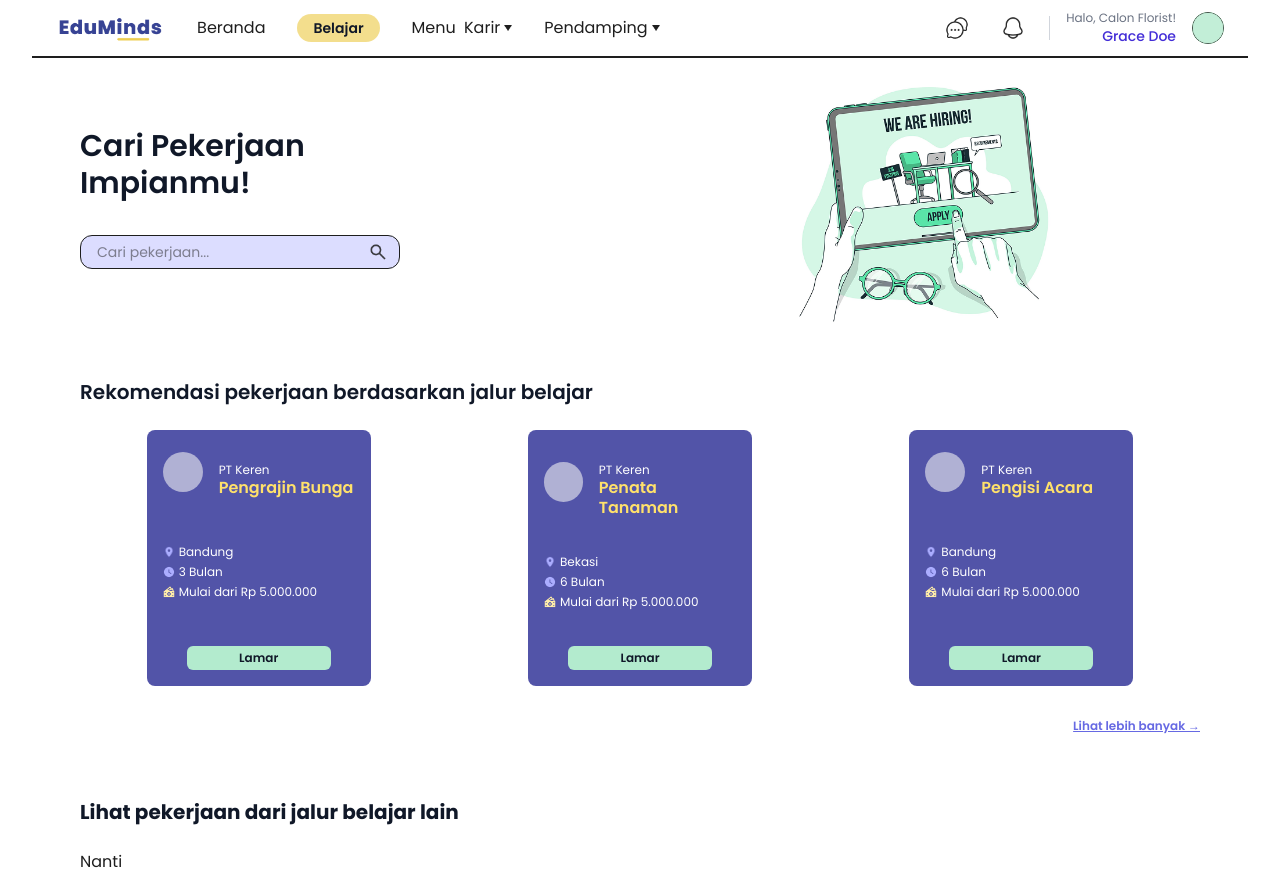
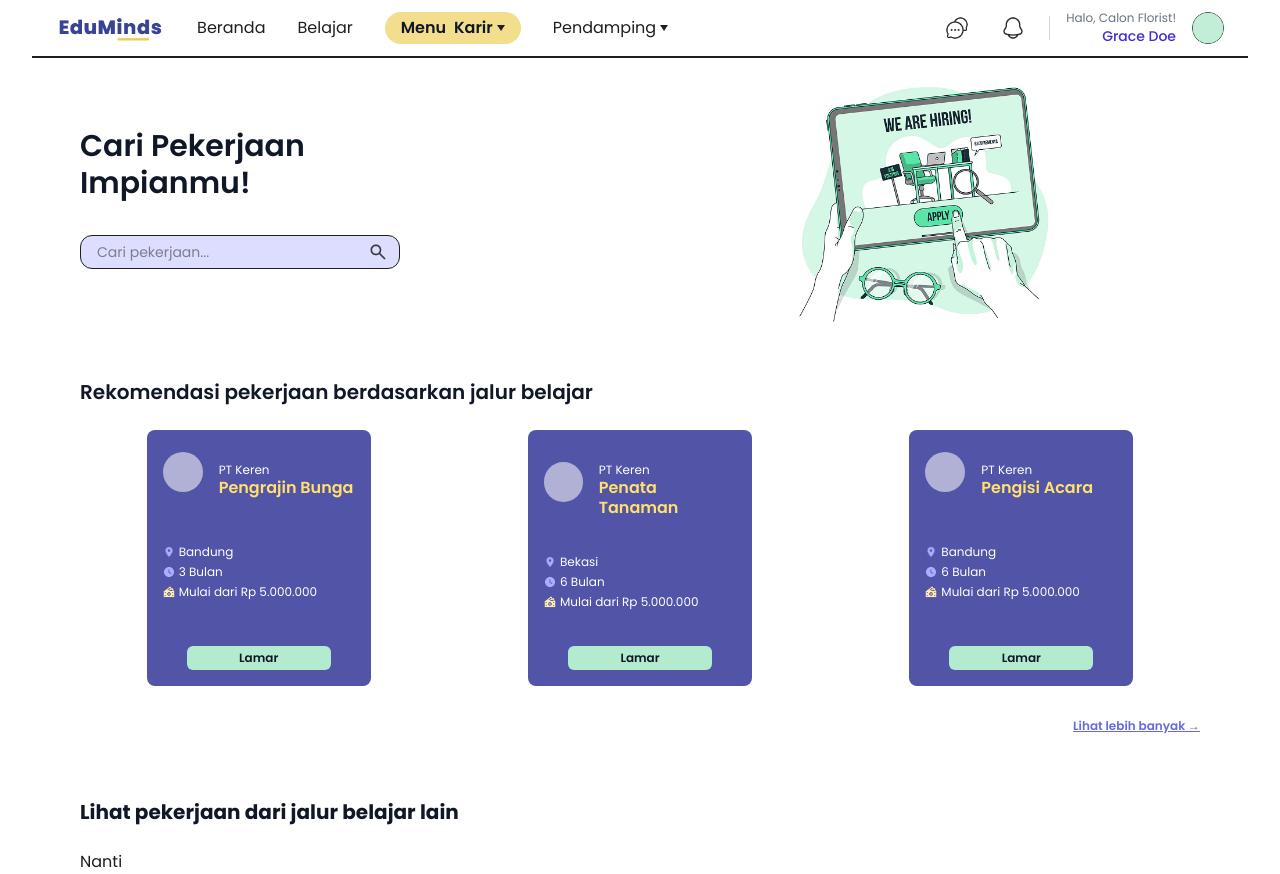
Before and after one commit to najwakahanifatima/EduMinds, a Next.js app in the folder apps/web/: page /career in a window 1280 px wide. Built offline with nearby package versions, Linux system fonts and the light colour scheme.

Commit message:
fix: active navbar menu

```diff
--- a/apps/web/src/app/_components/Navbar.tsx
+++ b/apps/web/src/app/_components/Navbar.tsx
@@ -1,10 +1,16 @@
 "use client";
 
 import React, { useState, useRef, useEffect } from "react";
-import { useRouter } from "next/navigation";
+import { useRouter, usePathname } from "next/navigation";
 
 export default function Navbar() {
   const router = useRouter();
+  const pathname = usePathname();
+
+  const activeNav = (prefix: string): string =>
+    pathname === prefix || pathname.startsWith(prefix + "/")
+      ? "rounded-full bg-[#EDCD50]/65 px-4 py-1 font-semibold text-gray-900"
+      : "button-navbar-off";
 
   /* ── state dropdown ─────────────────────────── */
   const [openCareer, setOpenCareer] = useState(false);
@@ -41,13 +47,13 @@ export default function Navbar() {
             <img src="/logo-cropped.png" alt="EduMinds" className="h-4 w-auto scale-[1.05] sm:h-5 sm:scale-[1.15] md:h-6 md:scale-100 lg:h-7 origin-left"/>
           </button>
 
-          <button onClick={() => router.push("/")} className="button-navbar-off hidden md:inline">
+          <button onClick={() => router.push("/")} className={`${activeNav("/")} hidden md:inline`}>
             Beranda
           </button>
 
           <button
             onClick={() => router.push("/learning")}
-            className="rounded-full bg-[#EDCD50]/65 px-4 py-1 text-sm font-semibold text-gray-900"
+            className={activeNav("/learning")}
           >
             Belajar
           </button>
@@ -56,7 +62,7 @@ export default function Navbar() {
           <div ref={careerRef} className="relative">
             <button
               onClick={() => setOpenCareer((s) => !s)}
-              className="button-navbar-off flex items-center gap-1"
+              className={`button-navbar-off flex items-center gap-1 ${activeNav("/career")}`}
             >
               <span className="lg:inline hidden">Menu&nbsp;</span>Karir
               <img src="/dropdown.png" alt="" className="h-1 w-1.5 lg:h-1.5 lg:w-2" />
@@ -90,7 +96,7 @@ export default function Navbar() {
           <div ref={pendampingRef} className="relative">
             <button
               onClick={() => setOpenPendamping((s) => !s)}
-              className="button-navbar-off flex items-center gap-1"
+              className={`button-navbar-off flex items-center gap-1 ${activeNav("/supervisor")}`}
             >
               Pendamping
               <img src="/dropdown.png" alt="" className="h-1 w-1.5 lg:h-1.5 lg:w-2" />
```
